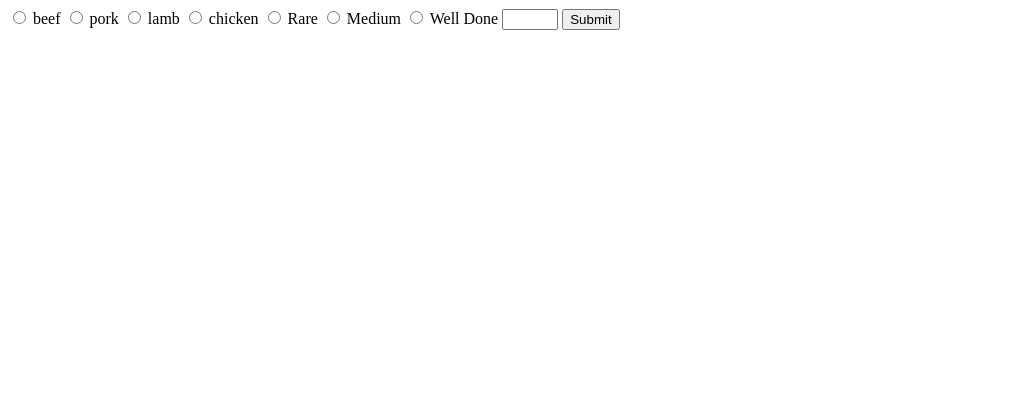
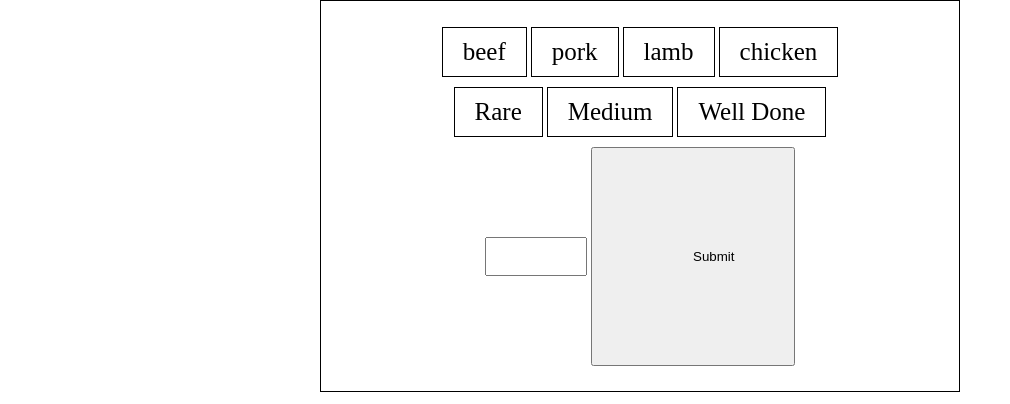
Before and after one commit to sepowitz/meater, a website: page public/index.html in a window 1280 px wide. Shown: the whole page, without its empty margins (0-1010 px from the left). Drawn offline with Linux system fonts and the light colour scheme; files whose address does not match are found by name.

Commit message:
initial form styling

```diff
--- a/public/css/main.css
+++ b/public/css/main.css
@@ -1,5 +1,54 @@
+/** Global **/
+
+* {
+	margin: 0;
+	auto: 0;
+	padding: 0;
+	box-sizing: border-box;
+}
+
+body {
+	width: 100%;
+	text
+	text-align: center;
+}
+
 /** Form Styling **/
 
+form {
+	width: 50%;
+	margin: 0 auto;
+	border: solid 1px black;
+	padding: 2% 5%;
+	text-align: center;
+}
+
+input[type='radio'] {
+	display: none;
+}
+
+input[type='number'] {
+	width: 20%;
+	padding: 10px;
+}
+
+input[type='submit'] {
+	width: 40%;
+	padding: 100px;
+}
+
+label {
+	display: inline-block;
+	font-size: 25px;
+	padding: 10px 20px;
+	border: solid 1px black;
+	margin-bottom: 10px;
+}
+
+label:hover {
+	background: red;
+	color: white;
+}
 
 /************************************
 	These classes are added
--- a/public/templates/form.html
+++ b/public/templates/form.html
@@ -1,5 +1,6 @@
 <form ng-submit="meatCtrl.makeRequest()">
 	<!-- Select Meat Type -->
+	<div class="meat-selection-div">
 		<input ng-model="meatCtrl.meat" value="beef" name="meat" id="beef" type="radio">
 		<label ng-class="{meatSelect:meatCtrl.meat === 'beef'}" for="beef">beef</label>
 		<input ng-model="meatCtrl.meat" value="pork" name="meat" id="pork" type="radio">
@@ -8,13 +9,17 @@
 		<label ng-class="{meatSelect:meatCtrl.meat === 'lamb'}" for="lamb">lamb</label>
 		<input ng-model="meatCtrl.meat" value="chicken" name="meat" id="chicken" type="radio">
 		<label ng-class="{meatSelect:meatCtrl.meat === 'chicken'}" for="chicken">chicken</label>
+	</div>
 	<!-- Select Cooking Preference Type -->
+	<div class="preference-selection-div">
 	<input ng-model="meatCtrl.preference" value="rare" name="preference" id="rare" type="radio">
 	<label ng-class="{preferenceSelect:meatCtrl.preference === 'rare'}" for="rare">Rare</label>
 	<input ng-model="meatCtrl.preference" value="medium" name="preference" id="medium" type="radio">
 	<label ng-class="{preferenceSelect:meatCtrl.preference === 'medium'}" for="medium">Medium</label>
 	<input ng-model="meatCtrl.preference" value="well-done" name="preference" id="well-done" type="radio">
 	<label ng-class="{preferenceSelect:meatCtrl.preference === 'well-done'}" for="well-done">Well Done</label>
+	</div>
+
 	<input ng-model="meatCtrl.guestNum" type="number" min=0 max=20>
 	<input type="submit">
 </form>
```
Lines whose indentation alone changed are shown as unchanged.
